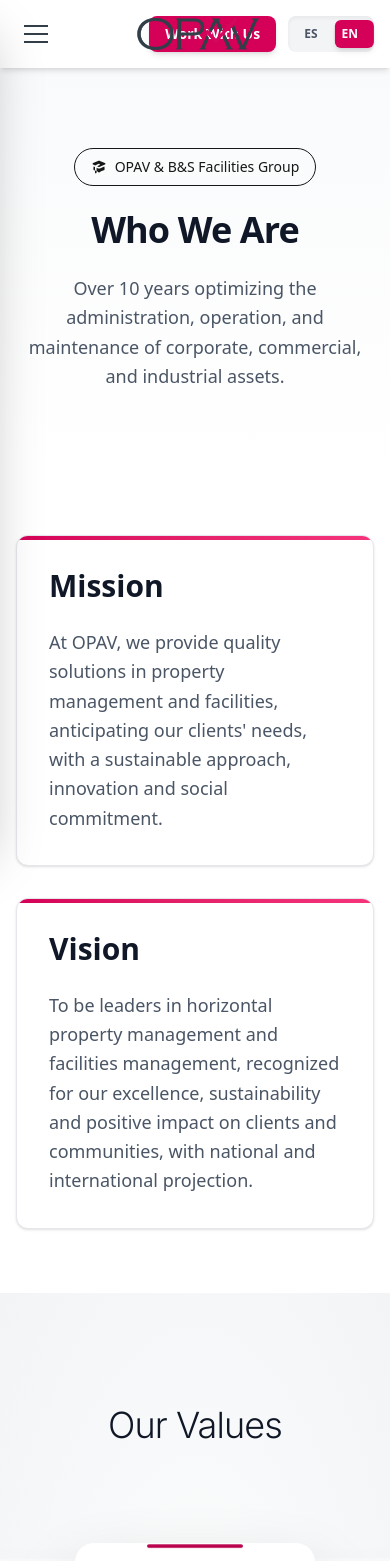
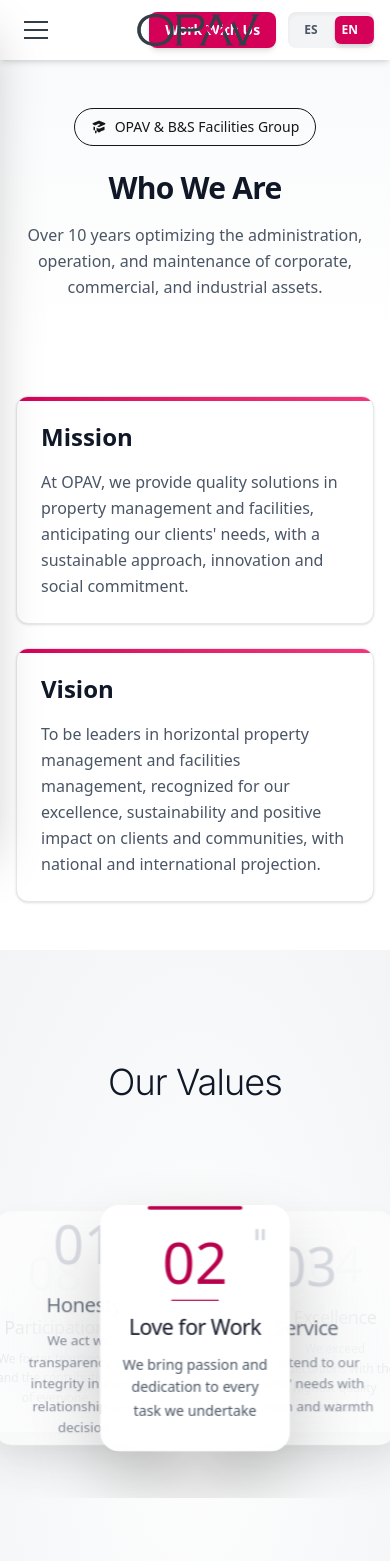
Before and after one commit to opavtech/opav-web, a Next.js app in the folder opav-frontend/: page /en/company in a window 390 px wide. Shown: the top 1561 px of the page. Built offline with nearby package versions, Linux system fonts and the light colour scheme; no server answers.

Commit message:
fix : responsive

```diff
--- a/opav-frontend/app/[locale]/company/_components/CompanyHero.tsx
+++ b/opav-frontend/app/[locale]/company/_components/CompanyHero.tsx
@@ -12,9 +12,9 @@
           ? "Sección principal - Quiénes Somos"
           : "Hero section - About Us"
       }
-      className="relative py-20 md:py-28 overflow-hidden bg-gradient-to-b from-gray-50 to-white"
+      className="relative py-12 sm:py-16 lg:py-20 overflow-hidden bg-linear-to-b from-gray-50 to-white"
     >
-      <div className="container mx-auto px-4">
+      <div className="max-w-7xl mx-auto px-4 sm:px-6 lg:px-8">
         <div className="max-w-4xl mx-auto text-center">
           {/* Badge */}
           <div className="inline-flex items-center gap-2 px-4 py-2 rounded-full bg-primary-50 border border-primary-100 text-primary-600 font-medium text-sm mb-6">
@@ -26,10 +26,10 @@
               : "OPAV & B&S Facilities Group"}
           </div>
 
-          <h1 className="text-4xl md:text-5xl lg:text-6xl font-bold text-gray-900 mb-6 tracking-tight">
+          <h1 className="text-3xl sm:text-4xl lg:text-5xl xl:text-6xl font-bold text-gray-900 mb-4 sm:mb-6 tracking-tight">
             {t("title")}
           </h1>
-          <p className="text-lg md:text-xl text-gray-600 max-w-2xl mx-auto leading-relaxed">
+          <p className="text-base sm:text-lg lg:text-xl text-gray-600 max-w-2xl mx-auto leading-relaxed">
             {t("subtitle")}
           </p>
         </div>
--- a/opav-frontend/app/[locale]/company/_components/CompanyMissionVision.tsx
+++ b/opav-frontend/app/[locale]/company/_components/CompanyMissionVision.tsx
@@ -8,32 +8,32 @@
   return (
     <section
       aria-labelledby="mission-vision-title"
-      className="py-16 md:py-24 bg-white"
+      className="py-12 sm:py-16 lg:py-20 bg-white"
     >
-      <div className="container mx-auto px-4">
-        <div className="max-w-6xl mx-auto grid md:grid-cols-2 gap-8">
+      <div className="max-w-7xl mx-auto px-4 sm:px-6 lg:px-8">
+        <div className="max-w-6xl mx-auto grid grid-cols-1 sm:grid-cols-2 gap-6 sm:gap-8">
           {/* ------------------ MISIÓN ------------------ */}
-          <article className="relative rounded-xl p-8 bg-white border border-gray-200 shadow-sm">
+          <article className="relative rounded-xl p-6 sm:p-8 bg-white border border-gray-200 shadow-sm">
             <div className="absolute top-0 left-0 w-full h-1 bg-gradient-to-r from-[#d50058] to-[#f5347b] rounded-t-xl" />
 
-            <h2 className="text-3xl font-bold text-gray-900 mb-6">
+            <h2 className="text-2xl sm:text-3xl font-bold text-gray-900 mb-4 sm:mb-6">
               {t("mission.title")}
             </h2>
 
-            <p className="text-lg text-gray-600 leading-relaxed">
+            <p className="text-base sm:text-lg text-gray-600 leading-relaxed">
               {t("mission.content")}
             </p>
           </article>
 
           {/* ------------------ VISIÓN ------------------ */}
-          <article className="relative rounded-xl p-8 bg-white border border-gray-200 shadow-sm">
+          <article className="relative rounded-xl p-6 sm:p-8 bg-white border border-gray-200 shadow-sm">
             <div className="absolute top-0 left-0 w-full h-1 bg-gradient-to-r from-[#d50058] to-[#f5347b] rounded-t-xl" />
 
-            <h2 className="text-3xl font-bold text-gray-900 mb-6">
+            <h2 className="text-2xl sm:text-3xl font-bold text-gray-900 mb-4 sm:mb-6">
               {t("vision.title")}
             </h2>
 
-            <p className="text-lg text-gray-600 leading-relaxed">
+            <p className="text-base sm:text-lg text-gray-600 leading-relaxed">
               {t("vision.content")}
             </p>
           </article>
--- a/opav-frontend/app/[locale]/company/_components/CompanyValues.tsx
+++ b/opav-frontend/app/[locale]/company/_components/CompanyValues.tsx
@@ -11,6 +11,8 @@
   "values.value4",
   "values.value5",
   "values.value6",
+  "values.value7",
+  "values.value8",
 ];
 
 export default function CompanyValues() {
@@ -22,12 +24,17 @@
   const [isMobile, setIsMobile] = useState(false);
 
   const angleStep = 360 / VALUES_KEYS.length;
-  const radius = isMobile ? 200 : 350;
+  // Radio ajustado: xs=140, mobile=170, desktop=350
+  const radius = isMobile
+    ? typeof window !== "undefined" && window.innerWidth < 400
+      ? 140
+      : 170
+    : 350;
 
   useEffect(() => {
     setIsMounted(true);
     const checkMobile = () => {
-      setIsMobile(window.innerWidth < 768);
+      setIsMobile(window.innerWidth < 1024);
     };
     checkMobile();
     window.addEventListener("resize", checkMobile);
@@ -44,14 +51,16 @@
     return () => clearInterval(interval);
   }, [isMounted, isPaused, angleStep]);
 
-  const goToIndex = (index: number) => {
-    const targetRotation = -index * angleStep;
-    setRotation(targetRotation);
-    setIsPaused(true);
-
-    setTimeout(() => {
+  const handleCardClick = (index: number) => {
+    if (isPaused) {
+      // Segundo click: reanudar
       setIsPaused(false);
-    }, 5000);
+    } else {
+      // Primer click: pausar y centrar esa card
+      const targetRotation = -index * angleStep;
+      setRotation(targetRotation);
+      setIsPaused(true);
+    }
   };
 
   return (
@@ -77,13 +86,13 @@
       {/* CARRUSEL HEXAGONAL 3D */}
       {!isMounted ? (
         // Placeholder durante SSR
-        <div className="relative h-[500px] md:h-[500px] flex items-center justify-center">
+        <div className="relative h-85 sm:h-105 lg:h-125 flex items-center justify-center">
           <div className="text-gray-400 animate-pulse">Cargando valores...</div>
         </div>
       ) : (
         <div
-          className="relative h-[420px] md:h-[500px] flex items-center justify-center"
-          style={{ perspective: isMobile ? "1200px" : "2000px" }}
+          className="relative h-85 sm:h-105 lg:h-125 flex items-center justify-center overflow-hidden"
+          style={{ perspective: isMobile ? "900px" : "2000px" }}
         >
           <motion.div
             className="relative w-full h-full"
@@ -113,8 +122,8 @@
               const isNearFront = currentAngle < 55 || currentAngle > 305;
 
               // Tamaños responsive
-              const cardWidth = isMobile ? "w-[200px]" : "w-[280px]";
-              const cardHeight = isMobile ? "h-[280px]" : "h-[360px]";
+              const cardWidth = isMobile ? "w-40 sm:w-52" : "w-[280px]";
+              const cardHeight = isMobile ? "h-52 sm:h-64" : "h-[360px]";
 
               return (
                 <motion.div
@@ -127,7 +136,7 @@
                 >
                   <button
                     type="button"
-                    onClick={() => goToIndex(index)}
+                    onClick={() => handleCardClick(index)}
                     className={[
                       `relative ${cardWidth} ${cardHeight} rounded-2xl p-4 md:p-8`,
                       "backdrop-blur-xl border",
@@ -153,6 +162,21 @@
                         animate={{ width: 80 }}
                         transition={{ duration: 0.6, ease: "easeOut" }}
                       />
+                    )}
+
+                    {/* Indicador pause/play (solo en la card frontal) */}
+                    {isFront && (
+                      <div className="absolute top-3 right-3 w-6 h-6 flex items-center justify-center opacity-40 hover:opacity-80 transition-opacity">
+                        {isPaused ? (
+                          <svg viewBox="0 0 24 24" fill="currentColor" className="w-4 h-4 text-[#b8004b]">
+                            <path d="M8 5v14l11-7z" />
+                          </svg>
+                        ) : (
+                          <svg viewBox="0 0 24 24" fill="currentColor" className="w-4 h-4 text-gray-400">
+                            <path d="M6 19h4V5H6v14zm8-14v14h4V5h-4z" />
+                          </svg>
+                        )}
+                      </div>
                     )}
 
                     {/* Número elegante */}
--- a/opav-frontend/components/layout/Header.tsx
+++ b/opav-frontend/components/layout/Header.tsx
@@ -28,6 +28,18 @@
     window.addEventListener("scroll", handleScroll);
     return () => window.removeEventListener("scroll", handleScroll);
   }, []);
+
+  // Bloquear scroll del body cuando el menú está abierto
+  useEffect(() => {
+    if (isMobileMenuOpen) {
+      document.body.style.overflow = "hidden";
+    } else {
+      document.body.style.overflow = "";
+    }
+    return () => {
+      document.body.style.overflow = "";
+    };
+  }, [isMobileMenuOpen]);
 
   const toggleMobileMenu = () => {
     setIsMobileMenuOpen(!isMobileMenuOpen);
@@ -341,7 +353,7 @@
         }`}
       >
         <nav
-          className="container mx-auto px-4 py-4"
+          className="max-w-7xl mx-auto px-4 sm:px-6 lg:px-8 py-3 sm:py-4"
           aria-label="Navegación principal"
         >
           <div className="flex items-center justify-between">
--- a/opav-frontend/messages/en.json
+++ b/opav-frontend/messages/en.json
@@ -159,28 +159,36 @@
       "title": "Our Values",
       "quote": "These values define us as an organization and guide every decision we make",
       "value1": {
-        "title": "Professionalism",
-        "description": "We act with ethics and excellence in every project"
+        "title": "Honesty",
+        "description": "We act with transparency and integrity in every relationship and decision"
       },
       "value2": {
-        "title": "Commitment",
-        "description": "Total dedication to our clients and their success"
+        "title": "Love for Work",
+        "description": "We bring passion and dedication to every task we undertake"
       },
       "value3": {
-        "title": "Quality",
-        "description": "We exceed expectations in every service we provide"
+        "title": "Service",
+        "description": "We attend to our clients' needs with vocation and warmth"
       },
       "value4": {
-        "title": "Transparency",
-        "description": "Clear and honest communication at all times"
+        "title": "Excellence",
+        "description": "We exceed expectations with the highest quality standards"
       },
       "value5": {
-        "title": "Innovation",
-        "description": "We implement technological and efficient solutions"
+        "title": "Commitment",
+        "description": "Total dedication to our clients, team and results"
       },
       "value6": {
-        "title": "Sustainability",
-        "description": "Commitment to environmentally responsible practices"
+        "title": "Respect",
+        "description": "We value every person, their ideas and their dignity"
+      },
+      "value7": {
+        "title": "Innovation",
+        "description": "We seek creative and efficient solutions for every challenge"
+      },
+      "value8": {
+        "title": "Participation",
+        "description": "We foster teamwork and the contribution of everyone"
       }
     },
     "history": {
--- a/opav-frontend/messages/es.json
+++ b/opav-frontend/messages/es.json
@@ -159,28 +159,36 @@
       "title": "Nuestros Valores",
       "quote": "Estos valores nos definen como organización y guían cada decisión que tomamos",
       "value1": {
-        "title": "Profesionalismo",
-        "description": "Actuamos con ética y excelencia en cada proyecto"
+        "title": "Honestidad",
+        "description": "Actuamos con transparencia e integridad en cada relación y decisión"
       },
       "value2": {
-        "title": "Compromiso",
-        "description": "Dedicación total con nuestros clientes y su éxito"
+        "title": "Amor al Trabajo",
+        "description": "Ponemos pasión y dedicación en cada tarea que emprendemos"
       },
       "value3": {
-        "title": "Calidad",
-        "description": "Superamos expectativas en cada servicio que brindamos"
+        "title": "Servicio",
+        "description": "Atendemos con vocación y calidez las necesidades de nuestros clientes"
       },
       "value4": {
-        "title": "Transparencia",
-        "description": "Comunicación clara y honesta en todo momento"
+        "title": "Excelencia",
+        "description": "Superamos expectativas con los más altos estándares de calidad"
       },
       "value5": {
-        "title": "Innovación",
-        "description": "Implementamos soluciones tecnológicas y eficientes"
+        "title": "Compromiso",
+        "description": "Dedicación total con nuestros clientes, equipo y resultados"
       },
       "value6": {
-        "title": "Sostenibilidad",
-        "description": "Compromiso con prácticas ambientalmente responsables"
+        "title": "Respeto",
+        "description": "Valoramos a cada persona, sus ideas y su dignidad"
+      },
+      "value7": {
+        "title": "Innovación",
+        "description": "Buscamos soluciones creativas y eficientes para cada desafío"
+      },
+      "value8": {
+        "title": "Participación",
+        "description": "Fomentamos el trabajo en equipo y la contribución de todos"
       }
     },
     "history": {
```
Also changed, not shown: opav-frontend/app/[locale]/company/_components/CompanyHistory.tsx (+44 -7 lines), opav-frontend/app/[locale]/page.tsx (+65 -65 lines), opav-frontend/components/layout/Footer.tsx (+5 -5 lines).
